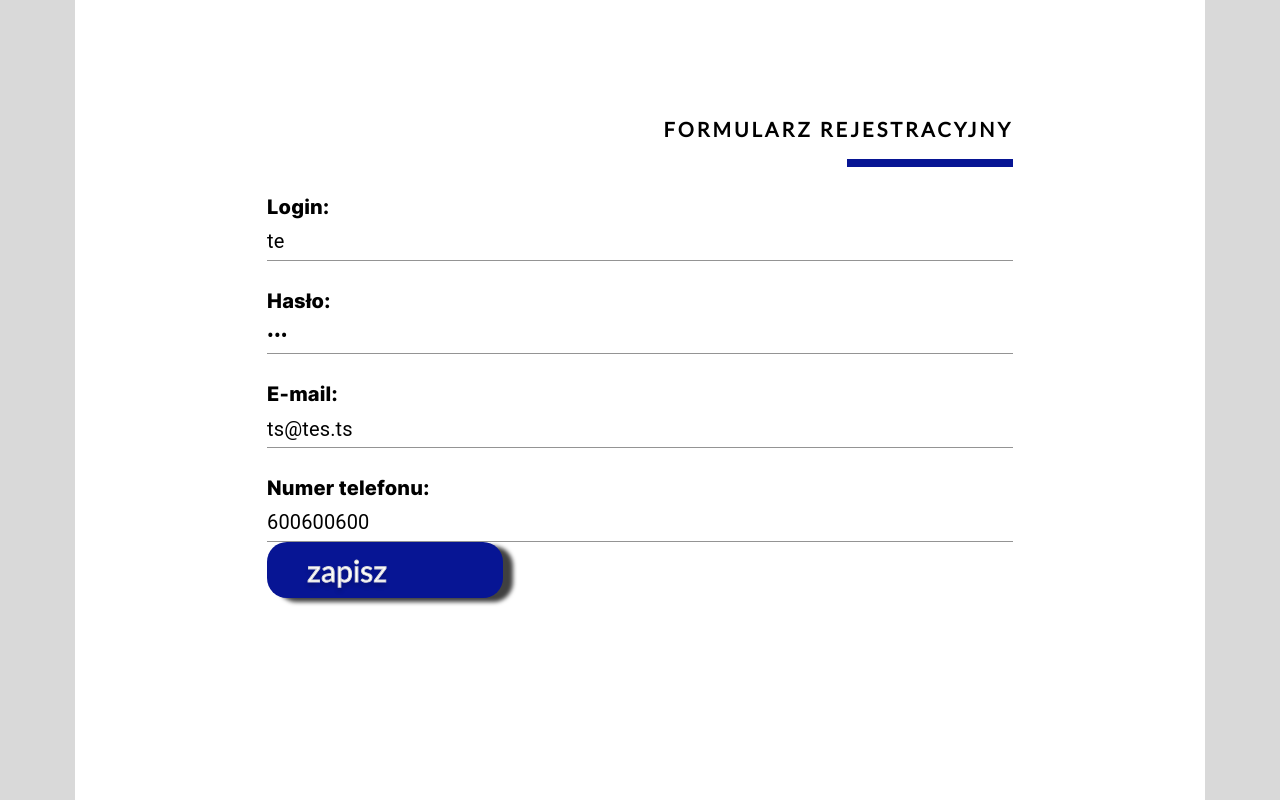
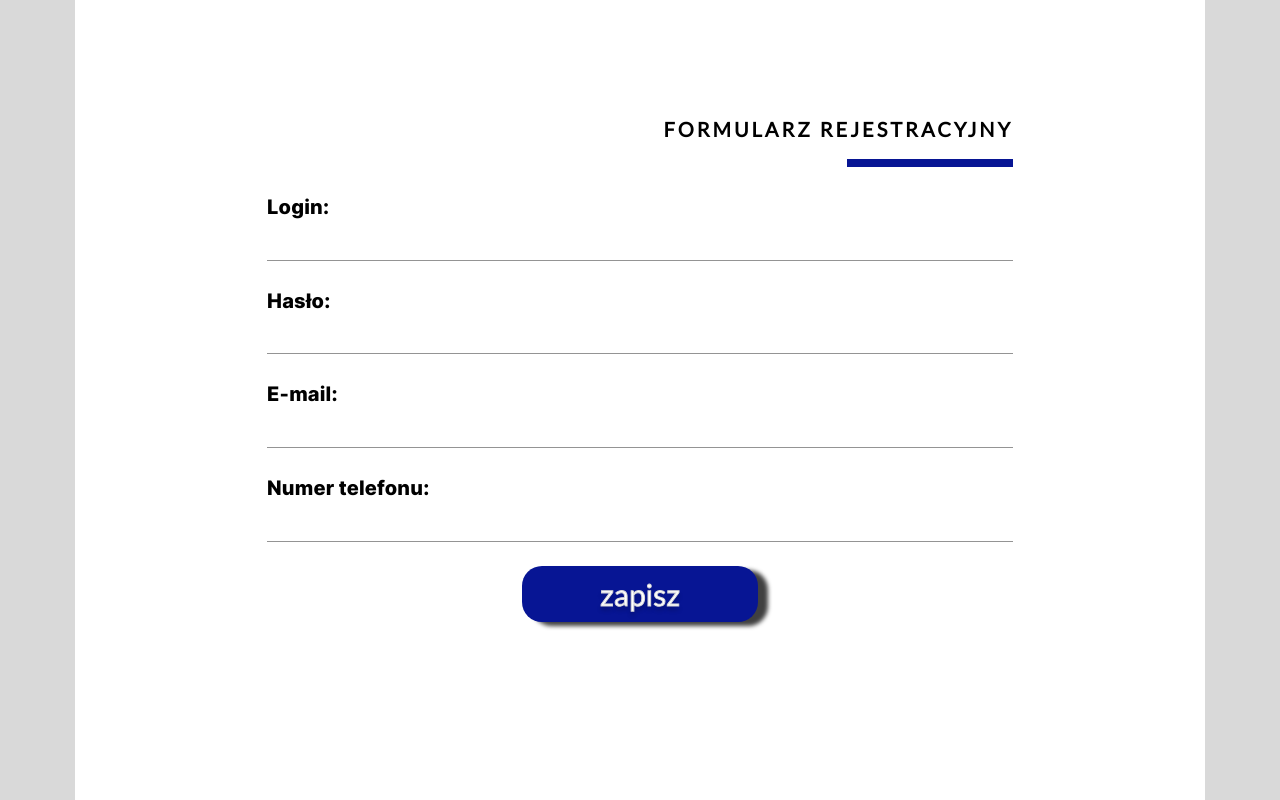
Before and after one commit to Samouczek/form-app, a React (Create React App) app: page /registration in a window 1280 px wide. Built offline with nearby package versions, Linux system fonts and the light colour scheme.

Commit message:
small fix

```diff
--- a/src/components/RegistrationFormPage/index.tsx
+++ b/src/components/RegistrationFormPage/index.tsx
@@ -29,10 +29,10 @@
 const RegistrationFormPage = (): JSX.Element => {
 	const { starWars } = useContext(StarWarsContext);
 	const initialValues: NComponents.IFormData = {
-		name: 'te',
-		password: 'sdf',
-		email: 'ts@tes.ts',
-		phoneNumber: '600600600',
+		name: '',
+		password: '',
+		email: '',
+		phoneNumber: '',
 	};
 
 	const {
--- a/src/components/RegistrationFormPage/style.ts
+++ b/src/components/RegistrationFormPage/style.ts
@@ -4,6 +4,15 @@
 
 export const StyledBox = styled(Box)`
 	padding: 6.25rem 12rem 6.25rem 12rem;
+	display: flex;
+	flex-direction: column;
+
+	> button {
+		margin-top: 1.5rem;
+		text-align: center;
+		padding-left: 0;
+		align-self: center;
+	}
 `;
 
 export const StyledHeading = styled.div`
```
